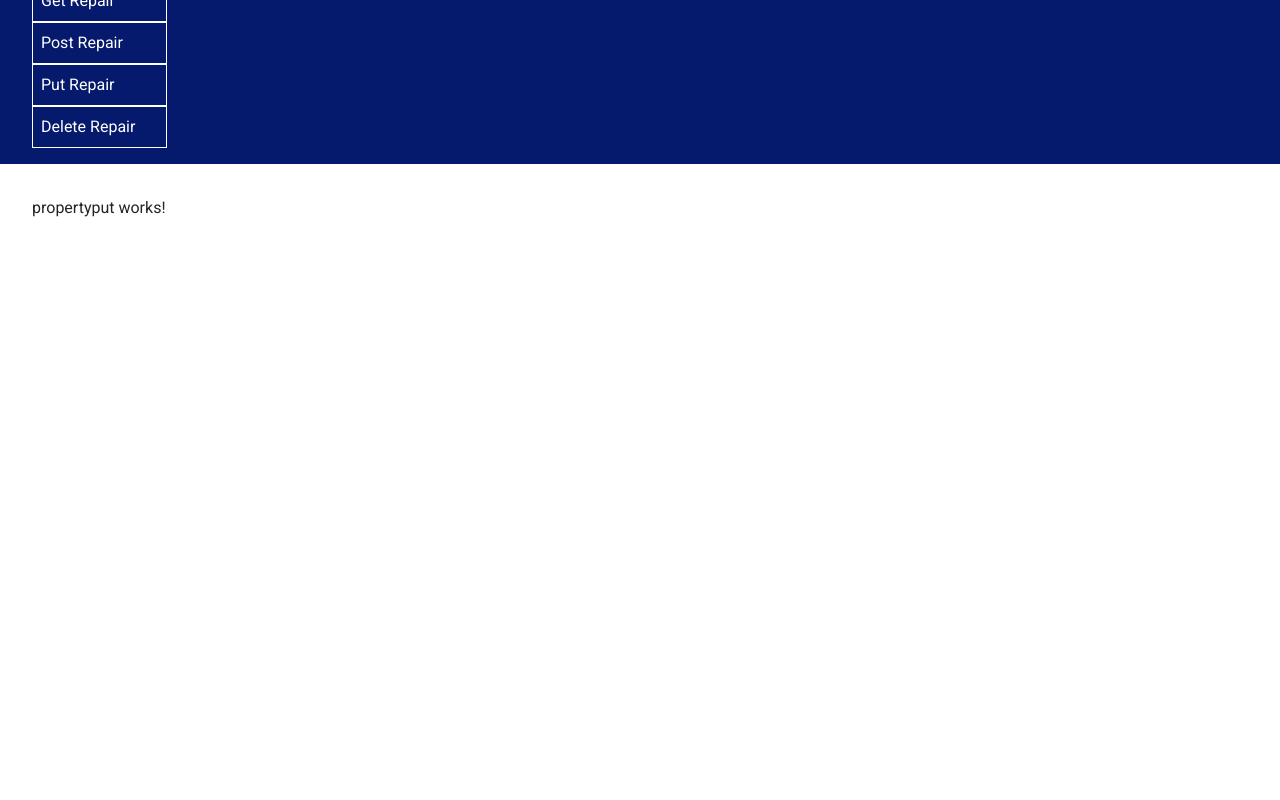
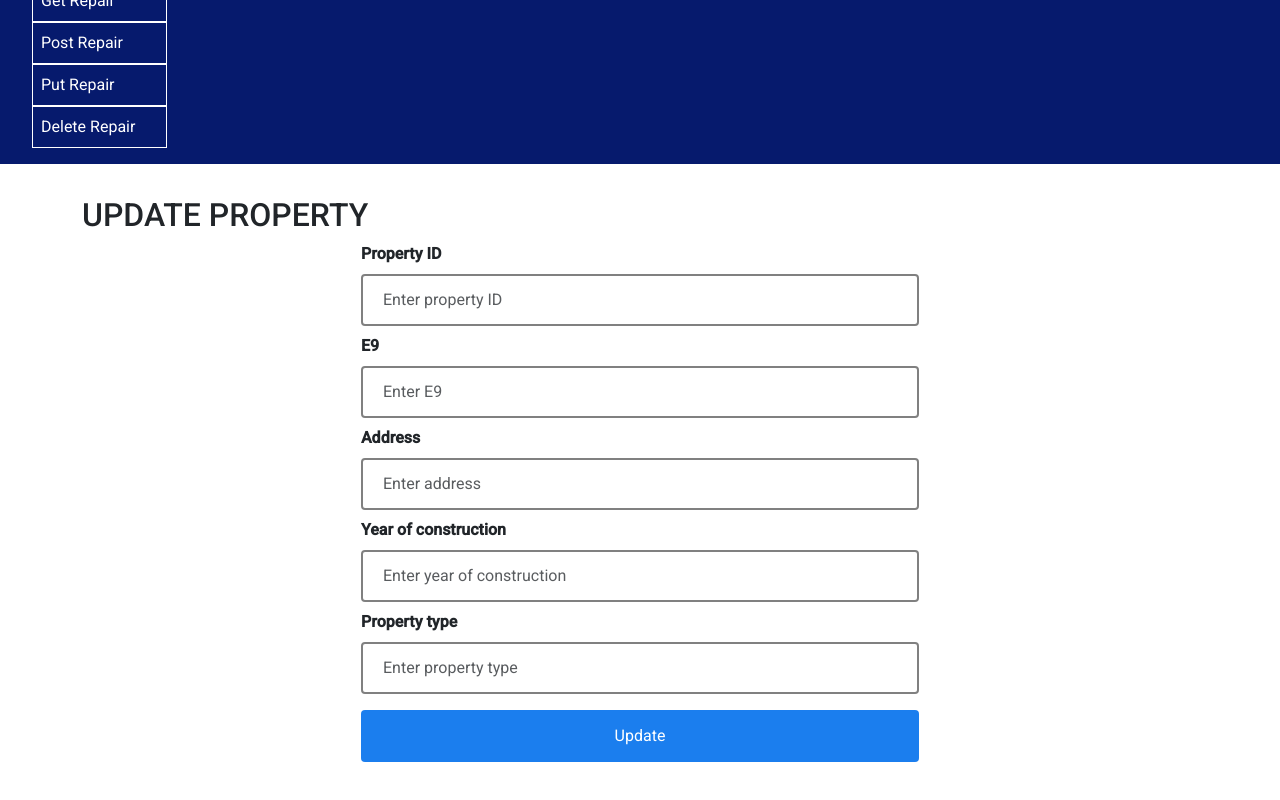
Before and after one commit to vavpan/FrontendTechnikon, an Angular app: page /PutProperty in a window 1280 px wide. Shown: the part 456-1256 px from the top of the page. Before the commit the page ends 800 px from the top, so only its background shows below. Built offline with nearby package versions, Linux system fonts and the light colour scheme.

Commit message:
update property

```diff
--- a/src/app/property/propertyput/propertyput/propertyput.component.html
+++ b/src/app/property/propertyput/propertyput/propertyput.component.html
@@ -1 +1,27 @@
-<p>propertyput works!</p>
+<div class="container">
+    <h2>UPDATE PROPERTY</h2>
+    <form>
+      <div class="form-group">
+        <label for="propertyId">Property ID</label>
+        <input [(ngModel)]="propertyId" name="propertyId" type="number" class="form-control" id="propertyId" placeholder="Enter property ID">
+      </div>
+      <div class="form-group">
+        <label for="e9">E9</label>
+        <input [(ngModel)]="e9" name="e9" type="number" class="form-control" id="e9" placeholder="Enter E9">
+      </div>
+      <div class="form-group">
+        <label for="address">Address</label>
+        <input [(ngModel)]="address" name="address" type="text" class="form-control" id="address" placeholder="Enter address">
+      </div>
+      <div class="form-group">
+        <label for="yearOfConstruction">Year of construction</label>
+        <input [(ngModel)]="yearOfConstruction" name="yearOfConstruction" type="text" class="form-control" id="yearOfConstruction" placeholder="Enter year of construction">
+      </div>
+      <div class="form-group">
+        <label for="propertyType">Property type</label>
+        <input [(ngModel)]="propertyType" name="propertyType" type="text" class="form-control" id="propertyType" placeholder="Enter property type">
+      </div>
+      <button (click)="putProperty(propertyId)" class="btn btn-primary">Update</button>
+      <p>{{message}}</p>
+    </form>
+</div>
--- a/src/app/property/propertyput/propertyput/propertyput.component.scss
+++ b/src/app/property/propertyput/propertyput/propertyput.component.scss
@@ -0,0 +1,41 @@
+form {
+    display: block;
+    flex-direction: row;
+    align-items: center;
+    justify-content: center;
+    width: 50%;
+    margin: 0 auto;
+  }
+
+//   .form-group {
+//     margin: 20px 0;
+//   }
+
+  input {
+    width: 100%;
+    padding: 12px 20px;
+    margin: 8px 0;
+    box-sizing: border-box;
+    border: 2px solid gray;
+    border-radius: 4px;
+  }
+
+  label {
+    font-weight: bold;
+  }
+
+  button {
+    width: 100%;
+    background-color: hsl(212, 86%, 52%);
+    color: white;
+    padding: 14px 20px;
+    margin: 8px 0;
+    border: none;
+    border-radius: 4px;
+    cursor: pointer;
+    transition: background-color 0.2s ease-in-out;
+  }
+
+  button:hover {
+    background-color: hsl(212, 86%, 72%);
+  }
--- a/src/app/property/propertyput/propertyput/propertyput.component.ts
+++ b/src/app/property/propertyput/propertyput/propertyput.component.ts
@@ -6,12 +6,17 @@ import { Component, OnInit } from '@angular/core';
   templateUrl: './propertyput.component.html',
   styleUrls: ['./propertyput.component.scss']
 })
-export class PropertyputComponent implements OnInit{
+export class PropertyputComponent implements OnInit {
 
+  propertyId!: number;
+  e9!: number;
+  address!: string;
+  yearOfConstruction!: string;
+  propertyType!: string;
+  response: any;
+  message!: string;
 
-response: any;
-
-constructor(private service: PropertyService){
+  constructor(private service: PropertyService) {
 
   }
 
@@ -19,15 +24,26 @@ ngOnInit(): void {
 
   }
 
-putProperty(){
+  putProperty(id: number) {
 
     const data = {
+      id: id,
+      e9: this.e9,
+      address: this.address,
+      yearOfConstruction: this.yearOfConstruction,
+      propertyType: this.propertyType
+    }
+   this.service.put(id,data).subscribe({
+    next: data => {
+      this.response = data;
+      this.message = 'Property updated successfully';
+    },
+    error: error => {
+      this.message = 'Error updating property: ' + error.message;
+    }
+  });
 
-}
 
-this.service.put(data).subscribe({
-  next: data => this.response = data
-})
 
   }
 
--- a/src/app/services/property/properties.service.ts
+++ b/src/app/services/property/properties.service.ts
@@ -51,8 +51,8 @@ export class PropertyService {
 
   }
 
-  put(data:any) {
-    const url = 'http://localhost:8080/WebTechnikonProject/resources/propertyResource/property/1';
+  put(id:number , data:any) {
+    const url = 'http://localhost:8080/WebTechnikonProject/resources/propertyResource/property/${id}';
 
     const headers = new HttpHeaders()
       .set('Content-Type', 'application/json')
```
Also changed, not shown: src/app/propertyOwner/ownerpost/ownerpost.component.ts (line endings or trailing spaces). Lines whose indentation alone changed are shown as unchanged.
